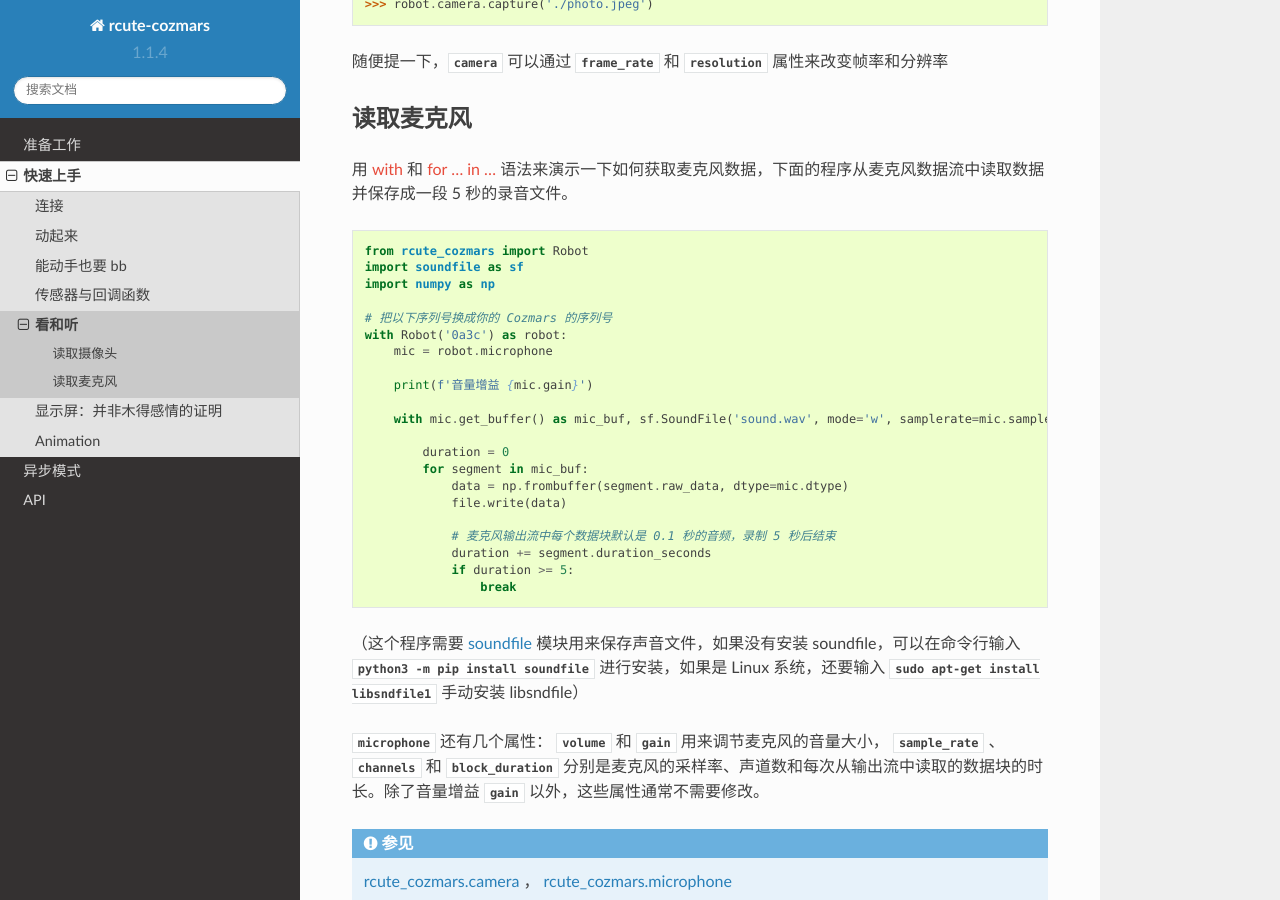
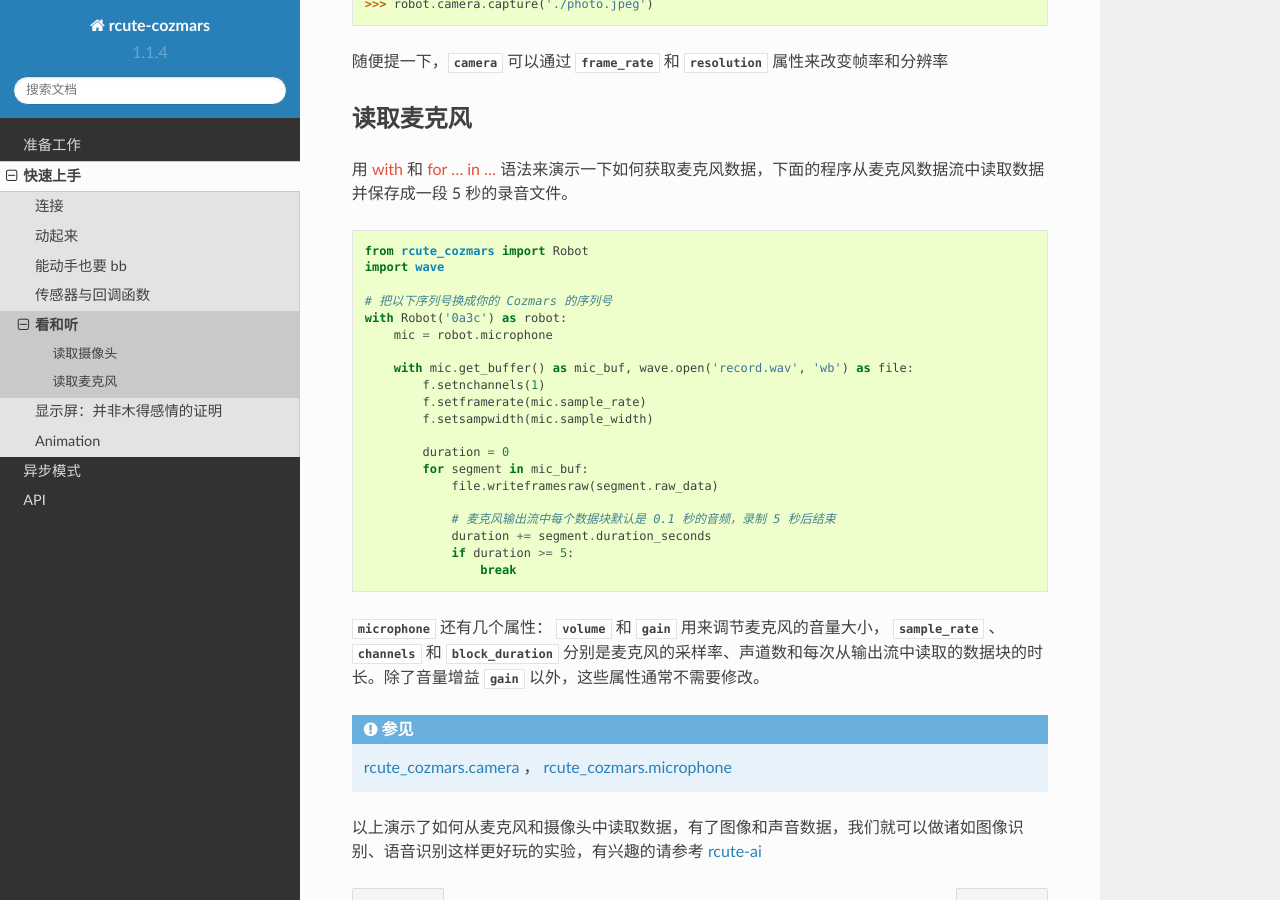
Before and after one commit to r-cute/rcute-cozmars, a Sphinx documentation site: the page built from docs/source/examples/video_audio.rst, in a window 1280 px wide and 900 px high, scrolled down 885 px. Built offline with Sphinx 7.4.7 and the Read the Docs theme 2.0.0, drawn with Linux system fonts in a browser that asks for light colours.

Commit message:
replace soundfile with wave in audio example

```diff
--- a/docs/source/examples/video_audio.rst
+++ b/docs/source/examples/video_audio.rst
@@ -52,36 +52,25 @@
 .. code:: python
 
     from rcute_cozmars import Robot
-    import soundfile as sf
-    import numpy as np
+    import wave
 
     # 把以下序列号换成你的 Cozmars 的序列号
     with Robot('0a3c') as robot:
         mic = robot.microphone
 
-        print(f'音量增益 {mic.gain}')
-
-        with mic.get_buffer() as mic_buf, sf.SoundFile('sound.wav', mode='w', samplerate=mic.sample_rate, channels=mic.channels, subtype='PCM_24') as file:
+        with mic.get_buffer() as mic_buf, wave.open('record.wav', 'wb') as file:
+            f.setnchannels(1)
+            f.setframerate(mic.sample_rate)
+            f.setsampwidth(mic.sample_width)
 
             duration = 0
             for segment in mic_buf:
-                data = np.frombuffer(segment.raw_data, dtype=mic.dtype)
-                file.write(data)
+                file.writeframesraw(segment.raw_data)
 
                 # 麦克风输出流中每个数据块默认是 0.1 秒的音频，录制 5 秒后结束
                 duration += segment.duration_seconds
                 if duration >= 5:
                     break
-
-
-（这个程序需要 |soundfile| 模块用来保存声音文件，如果没有安装 soundfile，可以在命令行输入 :data:`python3 -m pip install soundfile` 进行安装，如果是 Linux 系统，还要输入 :data:`sudo apt-get install libsndfile1` 手动安装 libsndfile）
-
-
-.. |soundfile| raw:: html
-
-   <a href='https://pysoundfile.readthedocs.io/en/0.10.0/' target='blank'>soundfile</a>
-
-
 
 :data:`microphone` 还有几个属性： :data:`volume` 和 :data:`gain` 用来调节麦克风的音量大小， :data:`sample_rate` 、 :data:`channels` 和 :data:`block_duration` 分别是麦克风的采样率、声道数和每次从输出流中读取的数据块的时长。除了音量增益 :data:`gain` 以外，这些属性通常不需要修改。
 
```
